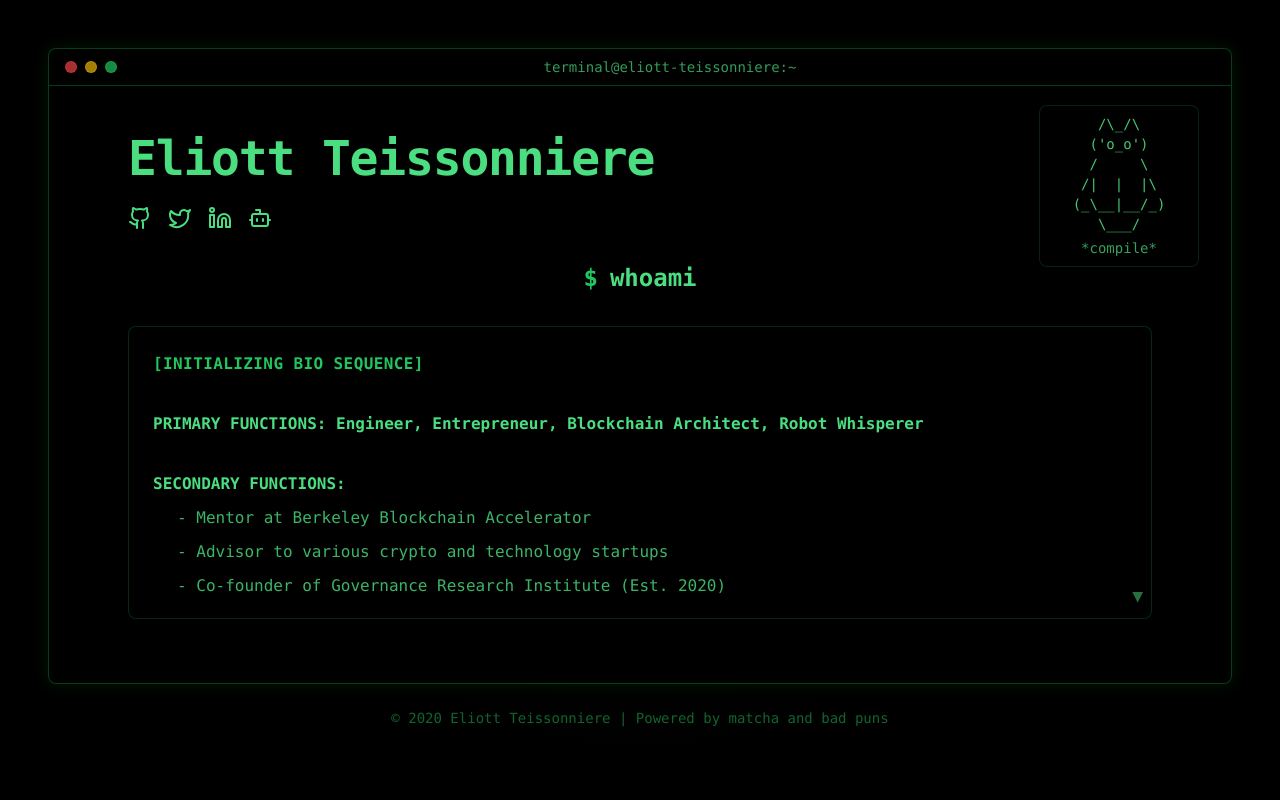
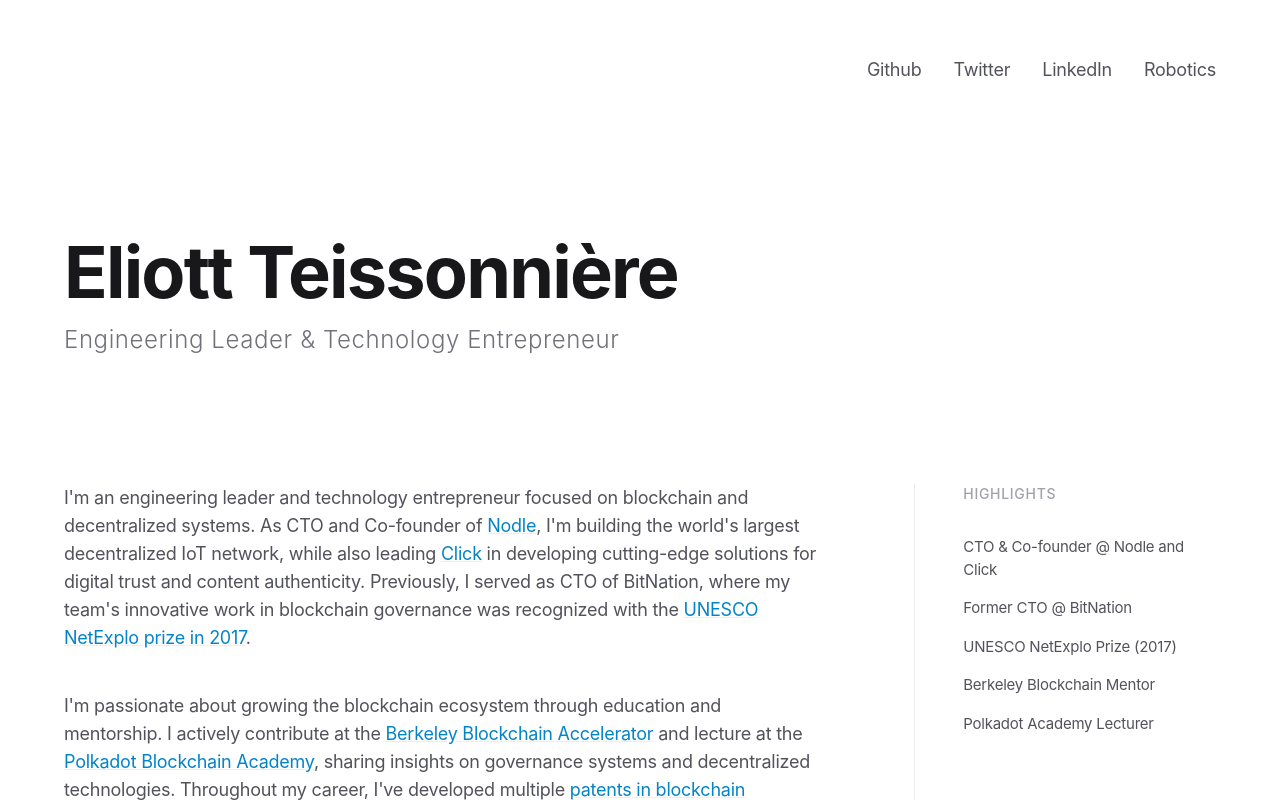
Before and after one commit to ETeissonniere/eliottteissonniere.com, a React (Vite) app: page / in a window 1280 px wide. Shown: the top 800 px of the page. Built offline with nearby package versions, Linux system fonts and the light colour scheme.

Commit message:
review design and bio

```diff
--- a/package.json
+++ b/package.json
@@ -9,7 +9,6 @@
     "lint": "eslint src --ext .ts,.tsx"
   },
   "dependencies": {
-    "lucide-react": "^0.344.0",
     "react": "^18.2.0",
     "react-dom": "^18.2.0"
   },
--- a/src/App.tsx
+++ b/src/App.tsx
@@ -1,61 +1,50 @@
-import AsciiAnimation from './components/AsciiAnimation'
+import BioSequence from './components/BioSequence'
 import SocialLinks from './components/SocialLinks'
-import BioSequence from './components/BioSequence'
 
-export default function App() {
+function App() {
     return (
-        <div className="min-h-screen flex flex-col bg-black text-green-400 font-mono p-4 md:p-8 lg:p-12">
-            <div className="absolute top-0 left-0 w-full h-full bg-[radial-gradient(circle_at_center,rgba(0,255,0,0.03),transparent_50%)]" />
+        <div className="min-h-screen w-full">
+            {/* Navigation */}
+            <nav className="w-full px-6 py-8 md:px-12 md:py-12">
+                <div className="max-w-6xl mx-auto">
+                    <SocialLinks />
+                </div>
+            </nav>
 
-            {/* Terminal Window Container */}
-            <div className="relative flex-1 flex flex-col rounded-lg border border-green-500/30 bg-black/90 backdrop-blur-sm shadow-[0_0_15px_rgba(0,255,0,0.1)] min-h-0">
-                {/* Terminal Title Bar */}
-                <div className="shrink-0 px-4 py-2 border-b border-green-500/30 flex items-center gap-2">
-                    <div className="flex gap-2">
-                        <div className="w-3 h-3 rounded-full bg-red-500/70 border border-red-500/30" />
-                        <div className="w-3 h-3 rounded-full bg-yellow-500/70 border border-yellow-500/30" />
-                        <div className="w-3 h-3 rounded-full bg-green-500/70 border border-green-500/30" />
-                    </div>
-                    <div className="flex-1 text-center text-sm text-green-400/70">terminal@eliott-teissonniere:~</div>
-                </div>
-
-                {/* ASCII Animation - Fixed in top right */}
-                <div className="absolute top-14 right-8 w-40 opacity-90 hidden md:block border border-green-500/20 rounded-lg p-2 bg-black/40 hover:border-green-500/40 transition-colors duration-300">
-                    <AsciiAnimation />
-                </div>
-
-                {/* Main Content Area - Scrollable */}
-                <div className="flex-1 flex flex-col min-h-0">
-                    <header className="shrink-0 px-8 pt-12 pb-8">
-                        <div className="max-w-5xl mx-auto">
-                            <h1 className="text-4xl md:text-5xl font-bold mb-6 hover:text-green-300 transition-colors duration-300 tracking-tight">
-                                Eliott Teissonniere
-                            </h1>
-                            <SocialLinks />
-                        </div>
+            {/* Main content */}
+            <main className="px-6 md:px-12 py-12 md:py-24">
+                <div className="max-w-6xl mx-auto">
+                    <header className="mb-20 md:mb-32">
+                        <h1 className="text-4xl md:text-6xl lg:text-7xl font-bold mb-4 tracking-tight">
+                            Eliott Teissonnière
+                        </h1>
+                        <p className="text-zinc-500 text-lg md:text-2xl font-light tracking-wide">
+                            Engineering Leader & Technology Entrepreneur
+                        </p>
                     </header>
 
-                    <main className="flex-1 px-8 pb-8 min-h-0">
-                        <div className="h-full max-w-5xl mx-auto flex flex-col">
-                            <section className="flex-1 flex flex-col min-h-0">
-                                <h2 className="text-xl md:text-2xl font-semibold mb-8 shrink-0 flex items-center justify-center gap-3">
-                                    <span className="text-green-500">$</span>
-                                    <span className="hover:text-green-300 transition-colors duration-300 group-hover:animate-pulse">whoami</span>
-                                </h2>
-                                <div className="flex-1 min-h-0 rounded-lg border border-green-500/20 bg-black/40 group mb-8">
-                                    <div className="absolute top-0 left-0 w-full h-full backdrop-blur-sm -z-10 rounded-lg" />
-                                    <BioSequence />
-                                </div>
-                            </section>
+                    <div className="grid md:grid-cols-[2.5fr,1fr] gap-16 md:gap-24">
+                        <div>
+                            <BioSequence />
                         </div>
-                    </main>
+
+                        <div className="md:border-l md:border-zinc-200/70 md:pl-12">
+                            <div className="sticky top-12">
+                                <h2 className="text-sm uppercase tracking-wider text-zinc-400 font-medium mb-8">Highlights</h2>
+                                <ul className="space-y-4 text-[15px]">
+                                    <li className="text-zinc-600">CTO & Co-founder @ Nodle and Click</li>
+                                    <li className="text-zinc-600">Former CTO @ BitNation</li>
+                                    <li className="text-zinc-600">UNESCO NetExplo Prize (2017)</li>
+                                    <li className="text-zinc-600">Berkeley Blockchain Mentor</li>
+                                    <li className="text-zinc-600">Polkadot Academy Lecturer</li>
+                                </ul>
+                            </div>
+                        </div>
+                    </div>
                 </div>
-            </div>
-
-            {/* Copyright outside terminal */}
-            <div className="shrink-0 text-center text-sm py-6 text-green-500/50 hover:text-green-400/70 transition-colors duration-300">
-                © {new Date().getFullYear()} Eliott Teissonniere | Powered by matcha and bad puns
-            </div>
+            </main>
         </div>
     )
 }
+
+export default App
--- a/src/components/AsciiAnimation.tsx
+++ /dev/null
@@ -1,53 +0,0 @@
-import { useState, useEffect } from 'react'
-
-const frames = [
-    `   /\\_/\\
-  ('>_<')
-  /     \\
- /|  |  |\\
-(_\\__|__/_)
-   \\___/`,
-    `   /\\_/\\
-  ('^_^')
-  /     \\
- /|  |  |\\
-(_\\__|__/_)
-   \\___/`,
-    `   /\\_/\\
-  ('o_o')
-  /     \\
- /|  |  |\\
-(_\\__|__/_)
-   \\___/`,
-    `   /\\_/\\
-  ('~_~')
-  /     \\
- /|  |  |\\
-(_\\__|__/_)
-   \\___/`,
-]
-
-const messages = ['*tap*', '*tap tap*', '*compile*', '*debug*']
-
-export default function AsciiAnimation() {
-    const [frameIndex, setFrameIndex] = useState(0)
-
-    useEffect(() => {
-        const timer = setInterval(() => {
-            setFrameIndex((prevIndex) => (prevIndex + 1) % frames.length)
-        }, 500)
-
-        return () => clearInterval(timer)
-    }, [])
-
-    return (
-        <div className="flex flex-col items-center">
-            <pre className="text-xs sm:text-sm whitespace-pre font-mono">
-                {frames[frameIndex]}
-            </pre>
-            <div className="mt-1 text-xs sm:text-sm text-green-400/80">
-                {messages[frameIndex]}
-            </div>
-        </div>
-    )
-}
--- a/src/components/BioSequence.tsx
+++ b/src/components/BioSequence.tsx
@@ -1,115 +1,63 @@
-import { useState, useEffect, useRef } from 'react'
+import { useState, useEffect } from 'react'
+
+const Link = ({ href, children }: { href: string; children: React.ReactNode }) => (
+    <a
+        href={href}
+        target="_blank"
+        rel="noopener noreferrer"
+        className="text-sky-600 hover:text-sky-800 underline decoration-sky-200/50 hover:decoration-sky-600/30 transition-colors"
+    >
+        {children}
+    </a>
+)
 
 const bioContent = [
-    "[INITIALIZING BIO SEQUENCE]",
-    "\nUNIT DESIGNATION: Eliott Teissonniere",
-    "\nPRIMARY FUNCTIONS: Engineer, Entrepreneur, Blockchain Architect, Robot Whisperer",
-    "\nSECONDARY FUNCTIONS:",
-    "- Mentor at Berkeley Blockchain Accelerator",
-    "- Advisor to various crypto and technology startups",
-    "- Co-founder of Governance Research Institute (Est. 2020)",
-    "\nNOTABLE ACHIEVEMENTS:",
-    "- Co-inventor of multiple pending and granted patents",
-    "- Former CTO of BitNation (UNESCO NetExplo prize, 2017)",
-    "- Creator of world's first marriage dApp on Ethereum",
-    "- CTO and co-founder of Nodle and Click",
-    "\nMEDIA APPEARANCES:",
-    "- Featured in Decrypt, CoinTelegraph, CoinDesk",
-    "- Regular guest on blockchain and tech podcasts",
-    "\nCONFERENCE SUBROUTINES EXECUTED:",
-    "- Paris Blockchain Week",
-    "- Stanford Blockchain Conference",
-    "- European Commission",
-    "\n[TERMINATING BIO SEQUENCE]",
-    "\nWhen not executing primary functions, this unit can be found teaching its smart kettle to achieve sentience through decentralized governance protocols."
+    <>
+        I'm an engineering leader and technology entrepreneur focused on blockchain and decentralized systems. As CTO and Co-founder of {' '}
+        <Link href="https://www.nodle.com">Nodle</Link>, I'm building the world's largest decentralized IoT network, while also leading {' '}
+        <Link href="https://clickapp.com">Click</Link> in developing cutting-edge solutions for digital trust and content authenticity. Previously, I served as CTO of BitNation, where my team's innovative work in blockchain governance was recognized with the {' '}
+        <Link href="https://en.unesco.org/news/netexplo-forum-celebrated-its-10th-edition">UNESCO NetExplo prize in 2017</Link>.
+    </>,
+    <>
+        I'm passionate about growing the blockchain ecosystem through education and mentorship. I actively contribute at the {' '}
+        <Link href="https://www.xcelerator.berkeley.edu/x-network">Berkeley Blockchain Accelerator</Link> and lecture at the {' '}
+        <Link href="https://polkadot.academy">Polkadot Blockchain Academy</Link>, sharing insights on governance systems and decentralized technologies. Throughout my career, I've developed multiple {' '}
+        <Link href="https://patents.google.com/?inventor=Eliott+Teissonniere">patents in blockchain technology</Link>, particularly in IoT and decentralized networks.
+    </>,
+    <>
+        My work has been featured in leading tech publications including {' '}
+        <Link href="https://decrypt.co/16404/what-will-blockchain-look-like-in-2030-the-experts-speak">Decrypt</Link>, {' '}
+        <Link href="https://cointelegraph.com/news/nodle-outgrows-stellar-begins-to-migrate-to-own-blockchain">CoinTelegraph</Link>, and {' '}
+        <Link href="https://www.coindesk.com/iot-app-nodle-moves-from-stellar-blockchain-to-polkadot">CoinDesk</Link>. I regularly speak at major industry events including Paris Blockchain Week, Stanford Blockchain Conference, and the European Commission, and have contributed {' '}
+        <Link href="https://www.forbes.com/councils/eliottteissonniere/">thought leadership articles to Forbes</Link> on blockchain technology and AI.
+    </>,
+    <>
+        Beyond blockchain, I'm exploring how robotics can accelerate innovation by automating routine tasks, allowing teams to focus on high-impact creative work. I believe robotics will be key in unlocking human potential by handling the mundane, enabling us to tackle more challenging and meaningful problems.
+    </>
 ]
 
 export default function BioSequence() {
-    const [displayedLines, setDisplayedLines] = useState<string[]>([])
-    const [completedLines, setCompletedLines] = useState<Set<number>>(new Set())
-    const [canScroll, setCanScroll] = useState(false)
-    const bioRef = useRef<HTMLDivElement>(null)
-
-    // Check if we can scroll
-    const checkScroll = () => {
-        if (bioRef.current) {
-            const { scrollTop, scrollHeight, clientHeight } = bioRef.current
-            setCanScroll(scrollHeight - (scrollTop + clientHeight) > 10)
-        }
-    }
+    const [displayedParagraphs, setDisplayedParagraphs] = useState<React.ReactNode[]>([])
 
     useEffect(() => {
-        let currentLine = 0
-        const interval = setInterval(() => {
-            if (currentLine < bioContent.length) {
-                setDisplayedLines(prev => [...prev, bioContent[currentLine]])
-                setTimeout(() => {
-                    setCompletedLines(prev => new Set([...prev, currentLine]))
-                }, 2000)
-                currentLine++
-                if (bioRef.current) {
-                    bioRef.current.scrollTop = 0
-                    checkScroll()
-                }
-            } else {
-                clearInterval(interval)
-            }
-        }, 200)
-
-        return () => clearInterval(interval)
-    }, [])
-
-    // Add scroll event listener
-    useEffect(() => {
-        const element = bioRef.current
-        if (element) {
-            element.addEventListener('scroll', checkScroll)
-            checkScroll() // Initial check
-            return () => element.removeEventListener('scroll', checkScroll)
-        }
+        // Display all paragraphs immediately
+        setDisplayedParagraphs(bioContent)
     }, [])
 
     return (
-        <div className="relative h-full">
-            <div
-                ref={bioRef}
-                className="h-full overflow-y-auto pr-6 scrollbar-thin scrollbar-thumb-green-400/30 hover:scrollbar-thumb-green-400/50 scrollbar-track-black/20 p-6 scroll-smooth"
-                onScroll={checkScroll}
-            >
-                <div className="space-y-2 text-left">
-                    {displayedLines.map((line, index) => {
-                        const isCompleted = completedLines.has(index);
-                        const isList = line?.startsWith('-') ?? false;
-                        const isCommand = line?.startsWith('[') ?? false;
-                        const isSection = line?.startsWith('\n') ?? false;
-
-                        return (
-                            <p
-                                key={index}
-                                className={`
-                                    ${isCompleted ? 'hover:text-green-300 transition-colors duration-300' : 'typewriter'}
-                                    whitespace-pre-wrap break-words
-                                    ${isList ? 'pl-6 opacity-90 hover:opacity-100' : 'opacity-100'}
-                                    ${isCommand ? 'text-green-500 font-bold tracking-wide' : ''}
-                                    ${isSection ? 'text-green-400 font-semibold mt-4' : ''}
-                                    ${!isCommand && !isSection ? 'text-green-400/90' : ''}
-                                    leading-relaxed
-                                `}
-                            >
-                                {isList && !line.startsWith('- ') ? '- ' + line.slice(1) : line}
-                            </p>
-                        );
-                    })}
-                    <div className="h-12" />
-                </div>
-            </div>
-
-            {/* Scroll indicator */}
-            {canScroll && (
-                <div className="absolute bottom-2 right-2 text-green-400/50 hover:text-green-400/80 transition-all duration-300 text-lg">
-                    ▼
-                </div>
-            )}
+        <div className="space-y-10">
+            {displayedParagraphs.map((paragraph, index) => (
+                <p
+                    key={index}
+                    className="text-zinc-600 text-base md:text-lg leading-relaxed opacity-0 animate-slide-up"
+                    style={{
+                        animationDelay: `${index * 150}ms`,
+                        animationFillMode: 'forwards'
+                    }}
+                >
+                    {paragraph}
+                </p>
+            ))}
         </div>
     )
 }
--- a/src/components/SocialLinks.tsx
+++ b/src/components/SocialLinks.tsx
@@ -1,24 +1,24 @@
-import { Github, Twitter, Linkedin, BotIcon as Robot } from 'lucide-react'
+export default function SocialLinks() {
+    const links = [
+        { name: 'Github', href: 'https://github.com/ETeissonniere' },
+        { name: 'Twitter', href: 'https://twitter.com/EliottTeiss' },
+        { name: 'LinkedIn', href: 'https://www.linkedin.com/in/eliott-teissonniere' },
+        { name: 'Robotics', href: 'https://accrobotics.com' }
+    ]
 
-export default function SocialLinks() {
     return (
-        <div className="flex space-x-4">
-            <a href="https://github.com/ETeissonniere" className="hover:text-white transition-colors">
-                <Github size={24} />
-                <span className="sr-only">GitHub</span>
-            </a>
-            <a href="https://twitter.com/EliottTeiss" className="hover:text-white transition-colors">
-                <Twitter size={24} />
-                <span className="sr-only">Twitter</span>
-            </a>
-            <a href="https://www.linkedin.com/in/eliott-teissonniere/" className="hover:text-white transition-colors">
-                <Linkedin size={24} />
-                <span className="sr-only">LinkedIn</span>
-            </a>
-            <a href="https://accrobotics.com" className="hover:text-white transition-colors">
-                <Robot size={24} />
-                <span className="sr-only">Accrobotics</span>
-            </a>
+        <div className="flex flex-wrap justify-end gap-x-8 gap-y-4">
+            {links.map(link => (
+                <a
+                    key={link.name}
+                    href={link.href}
+                    target="_blank"
+                    rel="noopener noreferrer"
+                    className="nav-link text-base md:text-lg text-zinc-600 hover:text-zinc-900"
+                >
+                    {link.name}
+                </a>
+            ))}
         </div>
     )
 }
--- a/src/index.css
+++ b/src/index.css
@@ -2,24 +2,73 @@
 @tailwind components;
 @tailwind utilities;
 
-html,
-body {
-    height: 100vh;
-    margin: 0;
-    padding: 0;
-    overflow: hidden;
+:root {
+    font-family: "Inter", -apple-system, BlinkMacSystemFont, "Segoe UI", Roboto, sans-serif;
+    -webkit-font-smoothing: antialiased;
+    -moz-osx-font-smoothing: grayscale;
+    letter-spacing: -0.015em;
 }
 
 body {
-    background-color: black;
-    color: #4ade80;
-    font-family: 'Courier New', Courier, monospace;
-    display: flex;
-    flex-direction: column;
+    margin: 0;
+    min-height: 100vh;
+    background: #ffffff;
+    color: #18181b;
+}
+
+/* Subtle tech pattern overlay */
+.tech-pattern {
+    background-image:
+        linear-gradient(to right, rgba(30, 41, 59, 0.7) 1px, transparent 1px),
+        linear-gradient(to bottom, rgba(30, 41, 59, 0.7) 1px, transparent 1px);
+    background-size: 24px 24px;
+}
+
+.glow {
+    text-shadow: 0 0 10px rgba(56, 189, 248, 0.5);
+}
+
+.link-hover {
+    position: relative;
+    text-decoration: none;
+}
+
+.link-hover::after {
+    content: '';
+    position: absolute;
+    width: 100%;
+    height: 1px;
+    bottom: -2px;
+    left: 0;
+    background-color: currentColor;
+    transform: scaleX(0);
+    transform-origin: right;
+    transition: transform 0.3s ease;
+}
+
+.link-hover:hover::after {
+    transform: scaleX(1);
+    transform-origin: left;
+}
+
+@keyframes fadeUp {
+    from {
+        opacity: 0;
+        transform: translateY(10px);
+    }
+
+    to {
+        opacity: 1;
+        transform: translateY(0);
+    }
+}
+
+.animate-fade-up {
+    animation: fadeUp 0.5s ease-out forwards;
 }
 
 #root {
-    height: 100%;
+    height: 100vh;
     display: flex;
     flex-direction: column;
 }
@@ -52,3 +101,55 @@
     background-color: #1f2937;
     border-radius: 3px;
 }
+
+.nav-link {
+    position: relative;
+    text-decoration: none;
+    padding: 0.5rem 0;
+}
+
+.nav-link::after {
+    content: '';
+    position: absolute;
+    left: 0;
+    bottom: 0;
+    width: 100%;
+    height: 1px;
+    background-color: currentColor;
+    transform: scaleX(0);
+    transform-origin: right;
+    transition: transform 0.4s cubic-bezier(0.65, 0, 0.35, 1);
+}
+
+.nav-link:hover::after {
+    transform: scaleX(1);
+    transform-origin: left;
+}
+
+@keyframes slideUp {
+    from {
+        opacity: 0;
+        transform: translateY(20px);
+    }
+
+    to {
+        opacity: 1;
+        transform: translateY(0);
+    }
+}
+
+.animate-slide-up {
+    animation: slideUp 0.8s cubic-bezier(0.16, 1, 0.3, 1) forwards;
+}
+
+.content-grid {
+    display: grid;
+    grid-template-columns: repeat(12, 1fr);
+    gap: 2rem;
+}
+
+@media (max-width: 768px) {
+    .nav-link {
+        padding: 0.75rem 0;
+    }
+}
```
Also changed, not shown: 2 other files (tests, documents, lock files or other folders).
